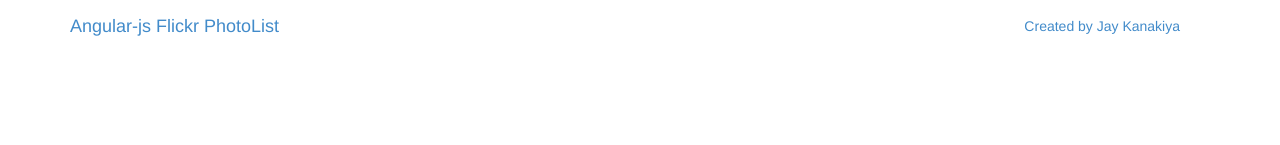
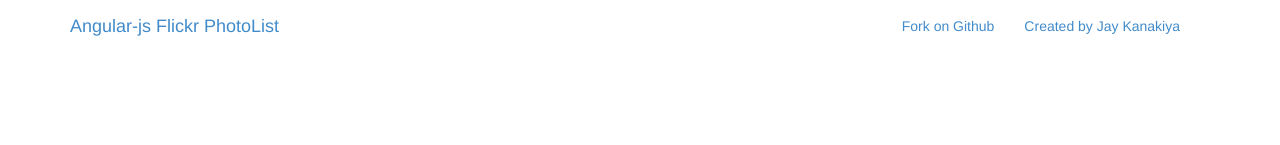
Before and after one commit to kanakiyajay/flickr, a website: page index.html in a window 1280 px wide. Shown: the top 145 px of the page. Drawn offline with Linux system fonts and the light colour scheme.

Commit message:
Update Readme

```diff
--- a/index.html
+++ b/index.html
@@ -48,6 +48,7 @@
 			</div>
 			<div class="navbar-collapse collapse">
 				<ul class="nav navbar-nav pull-right">
+				<li><a href="https://github.com/kanakiyajay/flickr/" title="github ng-flickr">Fork on Github</a></li>
 				<li><a href="https://jaykanakiya.com/" title="jaykanakiya">Created by Jay Kanakiya</a></li>
 				</ul>
         </div><!--/.nav-collapse -->
```
Also changed, not shown: README.md.
